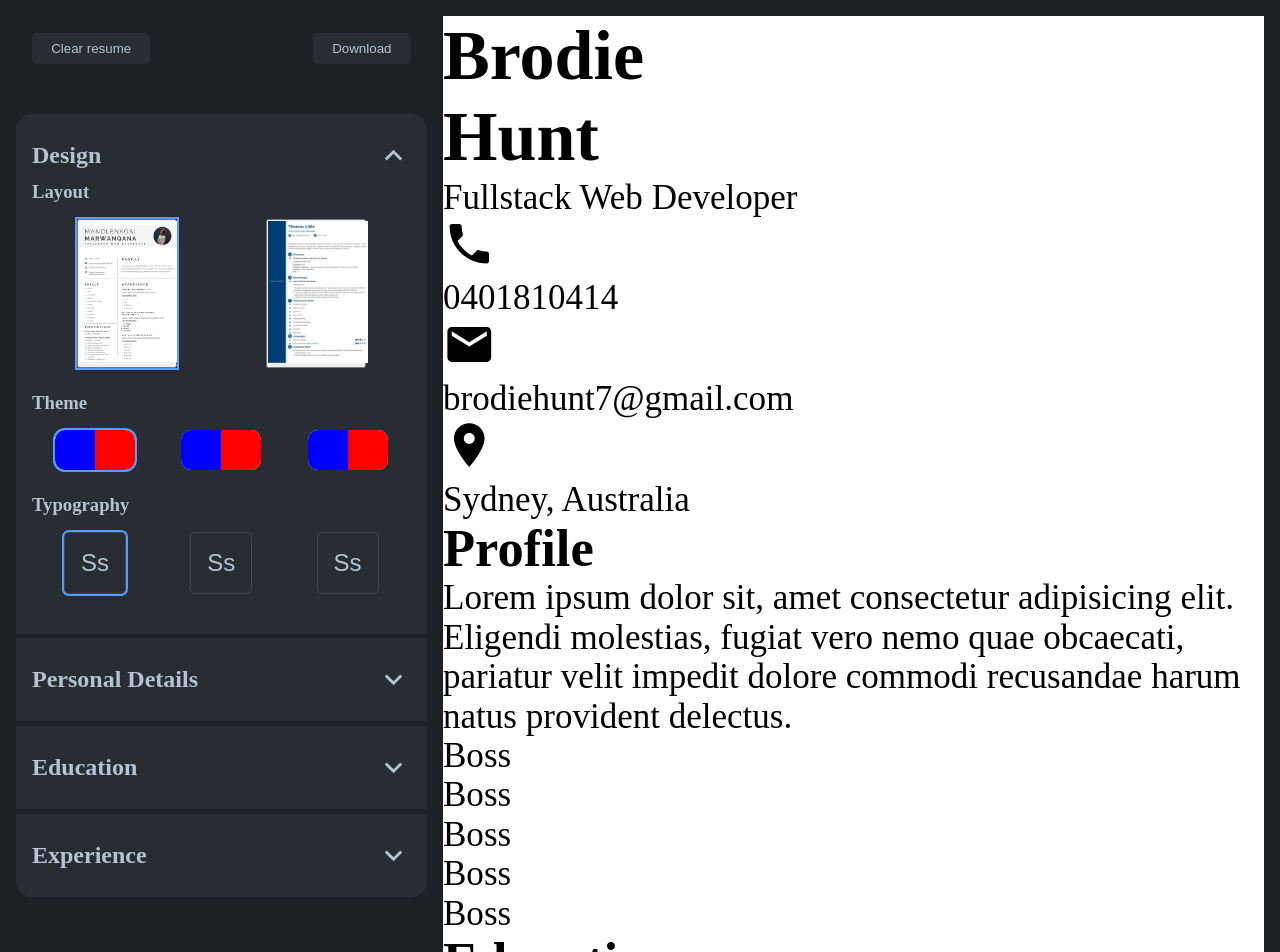
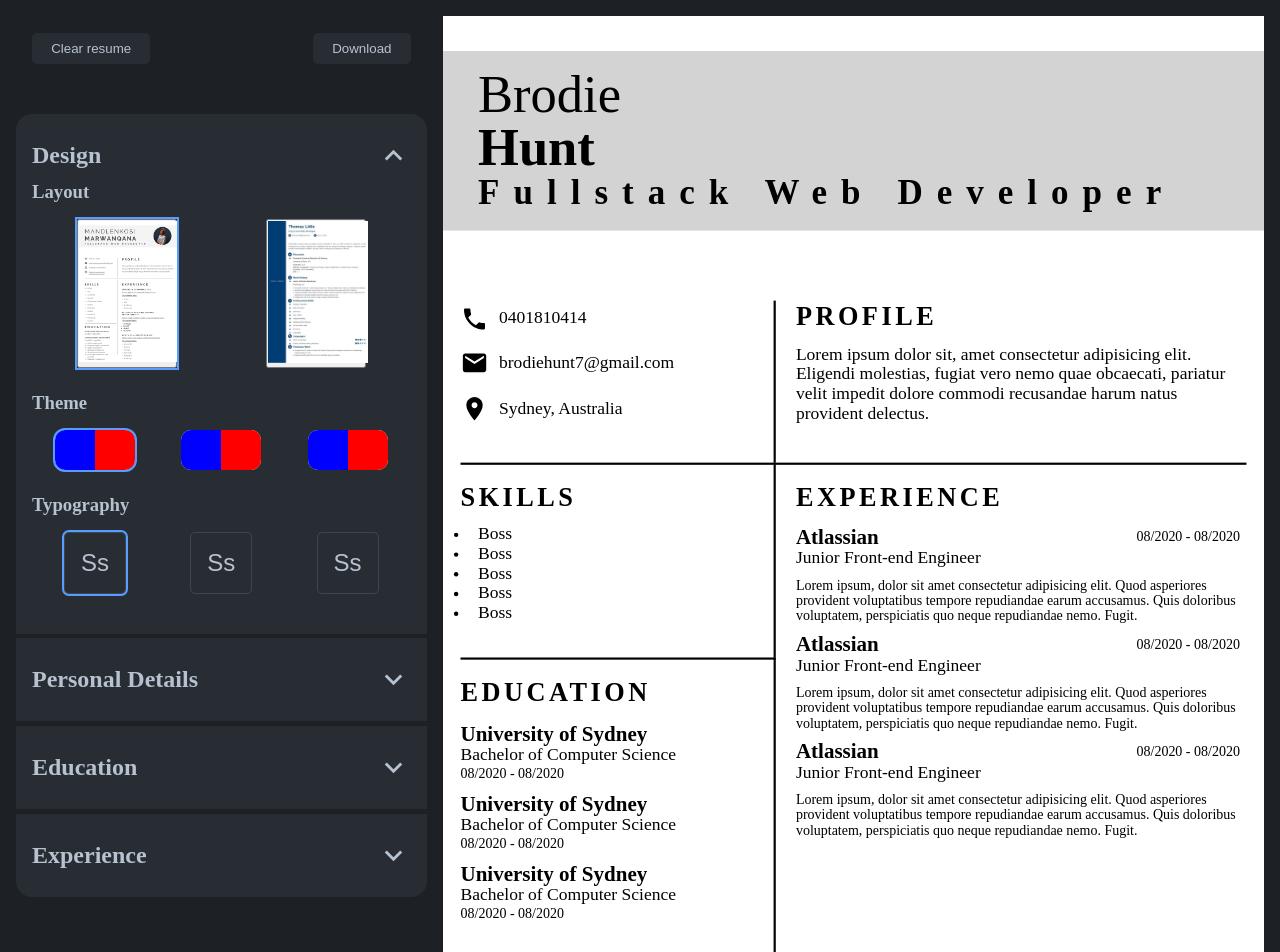
Before and after one commit to brodiehunt/cv-builder, a React (Vite) app: page / in a window 1280 px wide. Shown: the top 952 px of the page. Built offline with nearby package versions, Linux system fonts and the light colour scheme.

Commit message:
styling for the first layout theme done

```diff
--- a/src/App.css
+++ b/src/App.css
@@ -6,6 +6,7 @@
   padding: 1rem;
   max-width: 1444px;
   margin: 0 auto;
+  padding-bottom: 2rem;
 }
 
 .fixed-div {
@@ -17,17 +18,6 @@
   align-items: center;
 }
 
-.page-container {
-  background-color: inherit
-}
-
-.page {
-  background-color: white;
-  margin: 0 auto;
-  max-width: 375px;
-  overflow-y: scroll;
-  aspect-ratio: 1 / 1.41;
-}
 
 .btn {
   padding: 0.5rem 1.2rem;
@@ -214,8 +204,8 @@ span.second {
     grid-column: 1 / 2;
   }
 
-  .page-container {
+  /* .page-container {
     grid-row: 1 / 3;
     grid-column: 2 / 3;
-  }
+  } */
 }
--- a/src/App.jsx
+++ b/src/App.jsx
@@ -6,14 +6,14 @@ import Page from './components/Page';
 import './App.css'
 
 function App() {
-  const [design, setDesign] = useState({layout: 'one', theme: 'one', typography: 'one'});
+  const [design, setDesign] = useState({layout: 'layoutOne', theme: 'themeOne', typography: 'typeOne'});
   const [personDetails, setPersonDetails] = useState({fullName: 'Hello', email: '', phone: '', address: ''});
   const [education, setEducation] = useState([]);
   const [experience, setExperience] = useState([]);
 
   // Clear entire application
   function clearResume() {
-    setDesign({layout: 'One', theme: 'One', typography: 'One'});
+    setDesign({layout: 'layoutOne', theme: 'themeOne', typography: 'typeOne'});
     setPersonDetails({fullName: '', email: '', phone: '', address: ''})
     setEducation([]);
     setExperience([]);
--- a/src/components/Page.jsx
+++ b/src/components/Page.jsx
@@ -2,6 +2,7 @@ import PhoneIcon from '@mui/icons-material/Phone';
 import EmailIcon from '@mui/icons-material/Email';
 import LocationOnIcon from '@mui/icons-material/LocationOn';
 import {useEffect, useRef} from 'react'
+import '../styles/Template.css';
 function Page({design, details, education, experience}) {
     const pageElementRef = useRef(null);
     const gridContainerRef = useRef(null);
@@ -34,23 +35,24 @@ function Page({design, details, education, experience}) {
 
     return (
         <div className="page-container" ref={gridContainerRef}>
-        {(design.layout == 'one') ? (
+        {(design.layout == 'layoutOne') ? (
             <div ref={pageElementRef} className={`page ${design.layout} ${design.theme} ${design.typography}`}>
                 <div className="banner">
-                    <h1>Brodie <br/> Hunt </h1>
+                    <h1><span>Brodie</span><br/> Hunt </h1>
                     <div>Fullstack Web Developer</div>
                 </div>
+                <div className="grid-container">
                     <div className="info">
                         <div className="phone">
-                            <PhoneIcon />
+                            <PhoneIcon className="icon"/>
                             <p>0401810414</p>
                         </div>
                         <div className="email">
-                            <EmailIcon />
+                            <EmailIcon className="icon" />
                             <p>brodiehunt7@gmail.com</p>
                         </div>
                         <div className="address">
-                            <LocationOnIcon />
+                            <LocationOnIcon className="icon" />
                             <p>Sydney, Australia</p>
                         </div>
                     </div>
@@ -63,6 +65,7 @@ function Page({design, details, education, experience}) {
                         </p>
                     </div>
                     <div className="skills">
+                        <h2>Skills</h2>
                         <ul className="skillsList">
                             <li>Boss</li>
                             <li>Boss</li>
@@ -70,26 +73,6 @@ function Page({design, details, education, experience}) {
                             <li>Boss</li>
                             <li>Boss</li>
                         </ul>
-                    </div>
-                    <div className="education">
-                        <h2>Education</h2>
-                        <div className="education-item">
-                            <div className="university">
-                                University of Sydney
-                            </div>
-                            <div className="degree">
-                                Bachelor of Computer Science
-                            </div>
-                            <div className="date">
-                                <div className="start">
-                                    08/2020
-                                </div>
-                                -
-                                <div className="end">
-                                    08/2020
-                                </div>
-                            </div>
-                        </div>
                     </div>
                     <div className="experience">
                         <h2>Experience</h2>
@@ -115,12 +98,111 @@ function Page({design, details, education, experience}) {
                                 voluptatem, perspiciatis quo neque repudiandae nemo. Fugit.
                             </div>
                         </div>
+                        <div className="experience-item">
+                            <div className="company">
+                                Atlassian
+                            </div>
+                            <div className="role">
+                                Junior Front-end Engineer
+                            </div>
+                            <div className="date">
+                                <div className="start">
+                                    08/2020
+                                </div>
+                                -
+                                <div className="end">
+                                    08/2020
+                                </div>
+                            </div>
+                            <div className="description">
+                                Lorem ipsum, dolor sit amet consectetur adipisicing elit. Quod asperiores
+                                provident voluptatibus tempore repudiandae earum accusamus. Quis doloribus
+                                voluptatem, perspiciatis quo neque repudiandae nemo. Fugit.
+                            </div>
+                        </div>
+                        <div className="experience-item">
+                            <div className="company">
+                                Atlassian
+                            </div>
+                            <div className="role">
+                                Junior Front-end Engineer
+                            </div>
+                            <div className="date">
+                                <div className="start">
+                                    08/2020
+                                </div>
+                                -
+                                <div className="end">
+                                    08/2020
+                                </div>
+                            </div>
+                            <div className="description">
+                                Lorem ipsum, dolor sit amet consectetur adipisicing elit. Quod asperiores
+                                provident voluptatibus tempore repudiandae earum accusamus. Quis doloribus
+                                voluptatem, perspiciatis quo neque repudiandae nemo. Fugit.
+                            </div>
+                        </div>
                     </div>
+                    <div className="education">
+                        <h2>Education</h2>
+                        <div className="education-item">
+                            <div className="university">
+                                University of Sydney
+                            </div>
+                            <div className="degree">
+                                Bachelor of Computer Science
+                            </div>
+                            <div className="date">
+                                <div className="start">
+                                    08/2020
+                                </div>
+                                -
+                                <div className="end">
+                                    08/2020
+                                </div>
+                            </div>
+                        </div>
+                        <div className="education-item">
+                            <div className="university">
+                                University of Sydney
+                            </div>
+                            <div className="degree">
+                                Bachelor of Computer Science
+                            </div>
+                            <div className="date">
+                                <div className="start">
+                                    08/2020
+                                </div>
+                                -
+                                <div className="end">
+                                    08/2020
+                                </div>
+                            </div>
+                        </div>
+                        <div className="education-item">
+                            <div className="university">
+                                University of Sydney
+                            </div>
+                            <div className="degree">
+                                Bachelor of Computer Science
+                            </div>
+                            <div className="date">
+                                <div className="start">
+                                    08/2020
+                                </div>
+                                -
+                                <div className="end">
+                                    08/2020
+                                </div>
+                            </div>
+                        </div>
+                    </div>
+                </div>
             </div>
         )
         :
         (
-            <div className="page two">
+            <div className="page layoutTwo">
             </div>
         )}
         </div>
--- /dev/null
+++ b/src/styles/Template.css
@@ -0,0 +1,178 @@
+.page-container {
+  background-color: inherit
+}
+
+.page {
+    background-color: white;
+    margin: 0 auto;
+    max-width: 375px;
+    overflow-y: hidden;
+    aspect-ratio: 1 / 1.41;
+  }
+
+  .layoutOne .banner {
+    display: flex;
+    flex-direction: column;
+    padding: 0.5rem 1rem;
+    background-color: lightgray;
+    margin-top: 1rem;
+  }
+
+  .layoutOne .banner h1 {
+    font-size: 1.5rem;
+    line-height: 1.5rem;
+  }
+
+  .layoutOne .banner h1 span{
+    font-weight: 400;
+  }
+
+
+  .layoutOne .banner div {
+    letter-spacing: 0.4rem;
+    font-weight: 600;
+  }
+
+  .layoutOne .grid-container {
+    padding: 0.5rem;
+    margin-top: 1.5rem;
+    display: grid;
+    grid-template-columns: 2fr 3fr;
+    grid-template-rows: auto auto auto;
+    font-size: 0.5rem;
+  }
+
+  .layoutOne .grid-container > :nth-child(odd) {
+    border-right: 1px solid black;
+    padding-right: 0.6rem;
+  }
+
+  .layoutOne .grid-container > :nth-child(even) {
+    padding-left: 0.6rem;
+  }
+
+  .layoutOne .grid-container > * {
+    /* padding-top: 1rem; */
+    padding-bottom: 1rem;
+    display: flex;
+    flex-direction: column;
+    justify-content: start;
+    align-items: start;
+    gap: 0.3rem;
+  }
+
+  .layoutOne .grid-container h2 {
+    letter-spacing: 0.1rem;
+    margin-top: 0.5rem;
+    text-transform:uppercase;
+  }
+
+  .layoutOne .grid-container .profile h2 {
+    margin-top: 0;
+  }
+
+  .layoutOne .info {
+    grid-column: 1 /2;
+    grid-row: 1/2;
+    /* padding-bottom: 0.2rem; */
+  }
+
+  .layoutOne .profile {
+    grid-column: 2 / 3;
+    grid-row: 1/2;
+  }
+  .layoutOne .skills {
+    grid-column: 1/2;
+    grid-row: 2/3;
+    border-top: 1px solid black;
+
+  }
+  .layoutOne .experience {
+    grid-column: 2/3;
+    grid-row: 2/4;
+    border-top: 1px solid black;
+  }
+
+  .layoutOne .education {
+    grid-column: 1 / 2;
+    grid-row: 3/4;
+    border-top: 1px solid black;
+  }
+
+  .layoutOne .info > * {
+    display: flex;
+    justify-content: start;
+    align-items: center;
+    padding: 0.1rem 0;
+    gap: 0.3rem;
+  }
+
+  .layoutOne .info > * .icon {
+    width: 0.8rem;
+    height: 0.8rem;
+  }
+
+  /* Skills */
+  .layoutOne .skills ul {
+    margin-left: 0.5rem;
+  }
+
+  /* Experience */
+  .layoutOne .experience-item {
+    width: 100%;
+    position: relative;
+  }
+
+  .layoutOne .company {
+    font-weight: 600;
+    font-size: 0.6rem;
+  }
+
+  .layoutOne .role {
+    font-size: 0.5rem;
+    margin-bottom: 0.2rem;
+  }
+
+  .layoutOne .experience-item .date {
+    display: flex;
+    /* justify-content: flex-end; */
+    gap: 0.1rem;
+    font-size: 0.4rem;
+    position: absolute;
+    top: 2px;
+    right: 3px;
+  }
+
+  .layoutOne .description {
+    font-size: 0.4rem;
+
+  }
+  /* Education */
+
+  .layoutOne .education-item {
+    width: 100%;
+  }
+  .layoutOne .university {
+    font-weight: 600;
+    font-size: 0.6rem;
+  }
+
+  .layoutOne .degree {
+    font-size: 0.5rem;
+  }
+
+  .layoutOne .date {
+    display: flex;
+    /* justify-content: flex-end; */
+    gap: 0.1rem;
+    font-size: 0.4rem;
+
+  }
+
+
+  @media only screen and (min-width: 1024px) {
+    .page-container {
+        grid-row: 1 / 3;
+        grid-column: 2 / 3;
+      }
+  }
```
Also changed, not shown: src/components/Design.jsx (+16 -16 lines).
